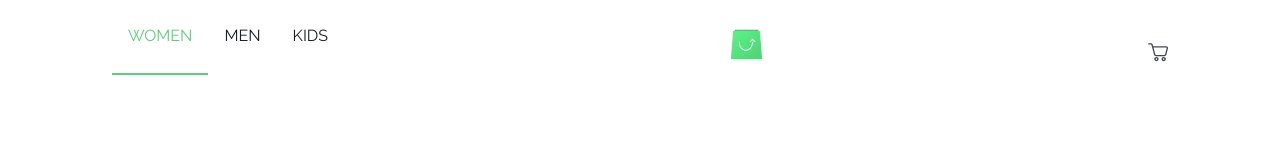
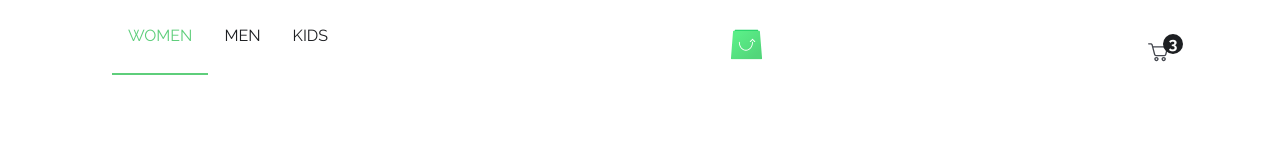
Before and after one commit to HabibaAshrafKhairy/scandiweb-frontend, a React (Vite) app: page /products/women in a window 1280 px wide. Shown: the top 160 px of the page. Built offline with nearby package versions, Linux system fonts and the light colour scheme.

Commit message:
cart total items

```diff
--- a/src/components/header.tsx
+++ b/src/components/header.tsx
@@ -6,12 +6,13 @@ import CartOverlay from "./cartOverlay";
 
 interface State {
   showCartOverlay: boolean;
+  totalItems: number;
 }
 
 class Header extends React.Component<{}, State> {
   constructor(props: {}) {
     super(props);
-    this.state = { showCartOverlay: false };
+    this.state = { showCartOverlay: false, totalItems: 3 };
   }
 
   render(): React.ReactNode {
@@ -22,14 +23,22 @@ class Header extends React.Component<{}, State> {
         <div>
           <img src={logo} alt="logo" />
         </div>
+
         <button
           onClick={() => {
             this.setState((prev) => {
               return { showCartOverlay: !prev.showCartOverlay };
             });
           }}
+          className="relative"
         >
           <img src={cartIcon} alt="cart icon" />
+
+          {this.state.totalItems > 0 && (
+            <div className="w-5 h-5 bg-[#1D1F22] rounded-full absolute top-[10px] left-3/4 text-white font-bold flex items-center justify-center">
+              {this.state.totalItems}
+            </div>
+          )}
         </button>
 
         {this.state.showCartOverlay && <CartOverlay />}
```
